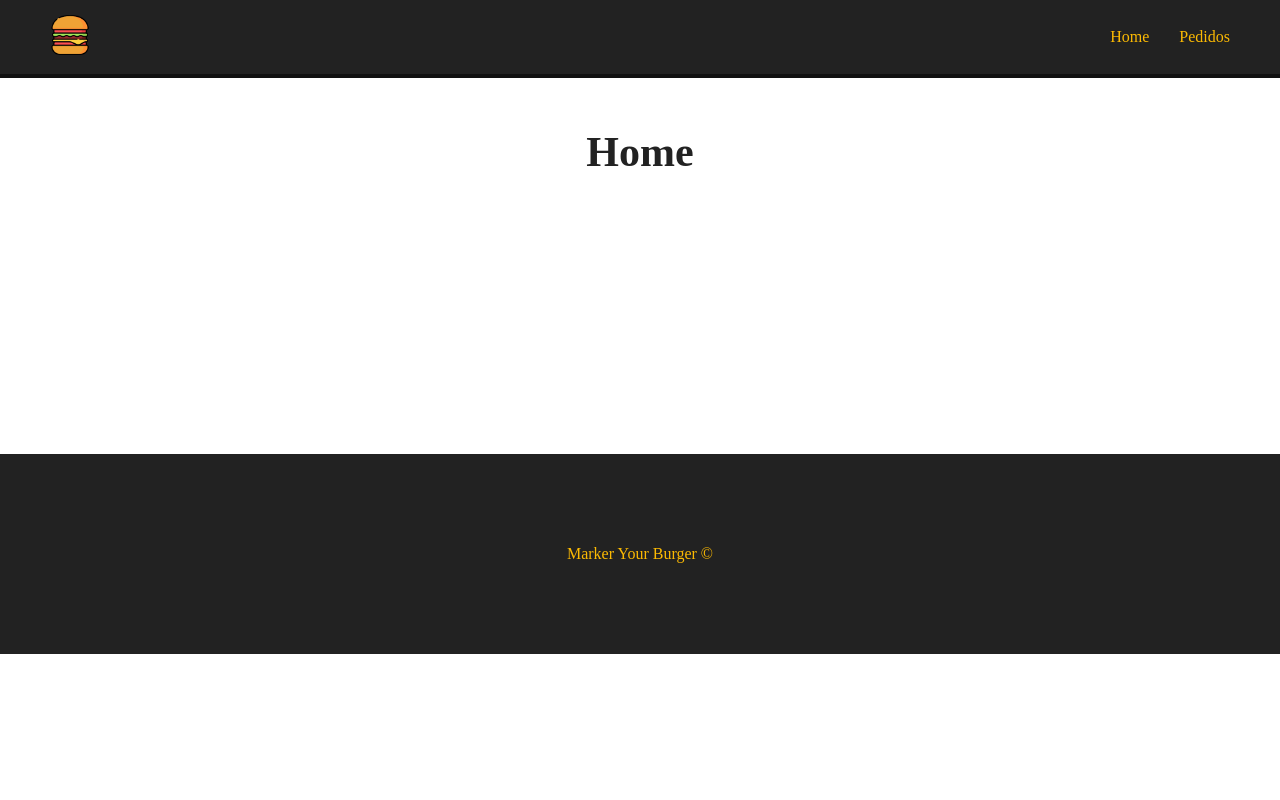
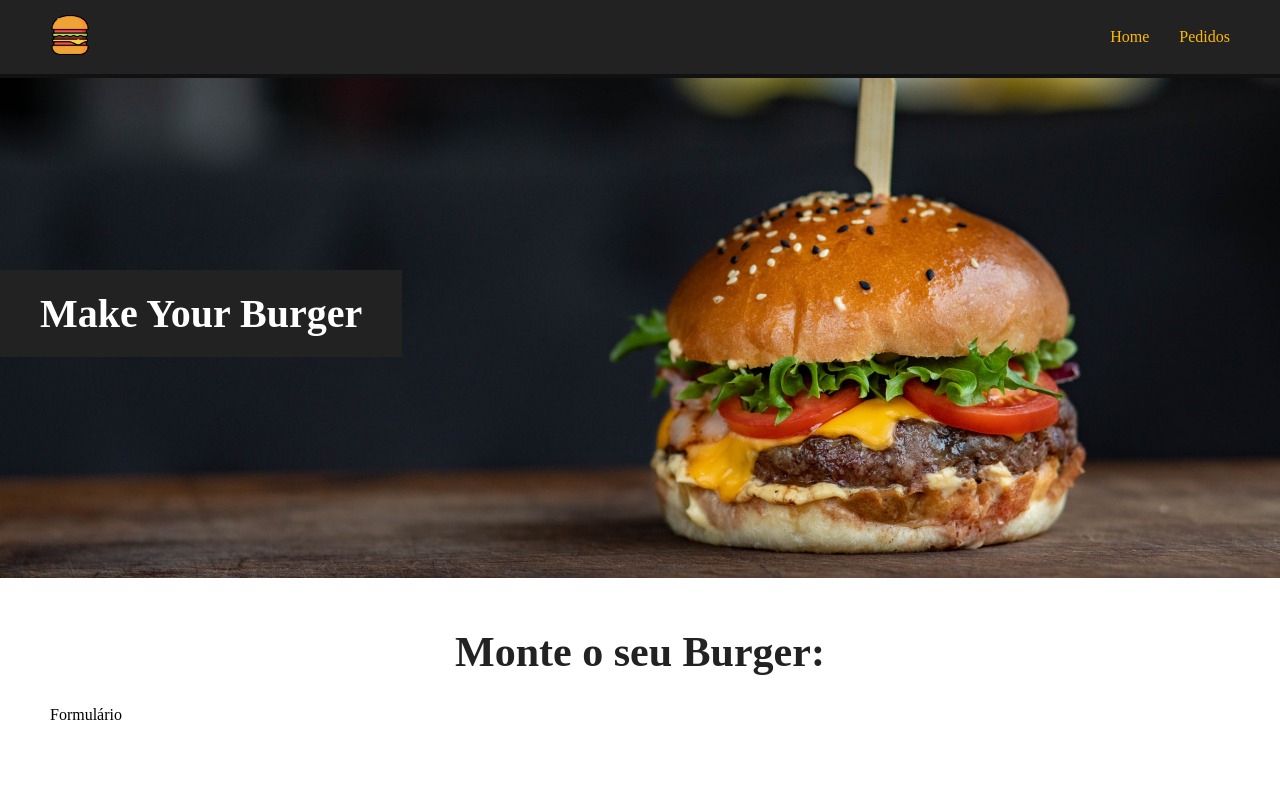
Before and after one commit to NathaLopesZerbo/Projeto-Burger, a Vue app: page / in a window 1280 px wide. Shown: the top 800 px of the page. Built offline with nearby package versions, Linux system fonts and the light colour scheme.

Commit message:
Etilizando a aplicação

```diff
--- /dev/null
+++ b/src/components/Banner.vue
@@ -0,0 +1,36 @@
+<template>
+    <div id="main-banner">
+        <h1>Make Your Burger</h1>
+    </div>
+
+</template>
+
+<script>
+import Banner from '@/components/Banner.vue'
+
+    export default{
+        name: "Banner"
+    }
+</script>
+
+<style scoped>
+    #main-banner{
+        background-image: url('/img/burger.jpg');
+        background-position: 0 -200px;
+        background-size: cover;
+        background-attachment: fixed;
+        height: 500px;
+        display: flex;
+        align-items: center;
+        justify-content: flex-start;
+    }
+
+    #main-banner h1{
+        color: #fff;
+        text-align: center;
+        font-size: 40px;
+        background-color: #222;
+        padding: 20px 40px;
+    }
+
+</style>
--- a/src/views/Home.vue
+++ b/src/views/Home.vue
@@ -1,8 +1,18 @@
 <template>
+    <Banner />
     <div class="main-container">
-        <h1>Home</h1>
+        <h1>Monte o seu Burger:</h1>
+        <p>Formulário</p>
     </div>
 </template>
 
 <script>
+    import Banner from '../components/Banner.vue';
+
+    export default{
+        name: "Home",
+        components:{
+            Banner
+        }
+    }
 </script>
--- a/src/views/Pedidos.vue
+++ b/src/views/Pedidos.vue
@@ -1,5 +1,17 @@
 <template>
+    <Banner />
     <div class="main-container">
         <h1>Pedidos</h1>
     </div>
 </template>
+
+<script>
+    import Banner from '../components/Banner.vue';
+
+    export default{
+        name:'Pedidos',
+        components:{
+            Banner
+        }
+    }
+</script>
```
